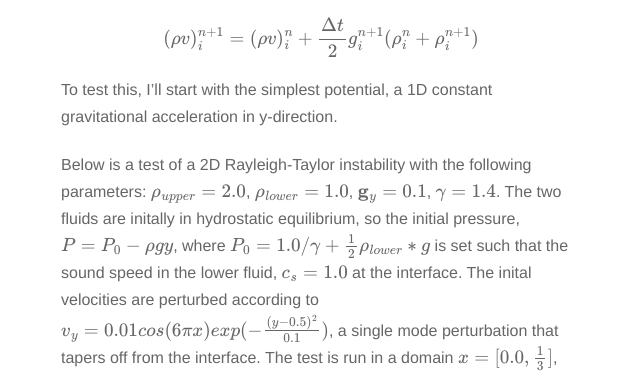
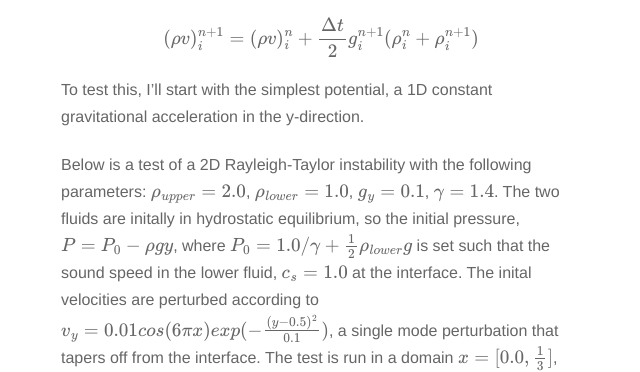
Before and after one commit to evaneschneider/site, a Jekyll site: the page built from _posts/2016-12-5-Gravity-Part-1.markdown, in a window 1280 px wide and 900 px high, scrolled down 382 px, cut to the strip 0-668 px from the top of the window. Shown: the part 179-551 px from the top of the strip, without its empty margins (319-959 px from the left). Built offline with Jekyll 4.4.1, drawn with Linux system fonts in a browser that asks for light colours; nearby versions of some CDN libraries; formulas are drawn with MathJax 3.

Commit message:
minor edits

```diff
--- a/_posts/2016-12-5-Gravity-Part-1.markdown
+++ b/_posts/2016-12-5-Gravity-Part-1.markdown
@@ -19,13 +19,13 @@
 $$(\rho v)^{n+1}_i = (\rho v)^{n}_{i} + \frac{\Delta t}{2} g^{n+1}_{i} (\rho^{n}_{i} + \rho^{n+1}_{i})$$
 
 To test this, I'll start with the simplest potential, a
-1D constant gravitational acceleration in y-direction.
+1D constant gravitational acceleration in the y-direction.
 
 Below is a test of a 2D Rayleigh-Taylor instability
 with the following parameters: $$\rho_{upper} = 2.0$$, $$\rho_{lower} = 1.0$$,
-$$\mathbf{g}_{y} = 0.1$$, $$\gamma = 1.4$$. The two fluids are initally in
+$$g_{y} = 0.1$$, $$\gamma = 1.4$$. The two fluids are initally in
 hydrostatic equilibrium, so the initial pressure, $$P = P_0 - \rho g y$$,
-where $$P_0 = 1.0/\gamma + \frac{1}{2} \rho_{lower} * g$$ is set such that the
+where $$P_0 = 1.0/\gamma + \frac{1}{2} \rho_{lower} g$$ is set such that the
 sound speed in the lower fluid, $$c_s = 1.0$$ at the interface. The inital velocities
 are perturbed according to $$v_y = 0.01 cos(6\pi x) exp(-\frac{(y-0.5)^{2}}{0.1})$$, a
 single mode perturbation that tapers off from the interface. The test is run in a
@@ -34,7 +34,9 @@
 Below is a movie showing the evolution of the fluid until $$t = 8.5$$. The color-scale
 represents the density from $$\rho = 1.0$$ to $$\rho = 2.0$$.
 
-<video class='center' src="{{ site.url }}assets/movies/rayleigh_taylor.mov" width="200" height="600" controls preload></video>
+<div style="text-align: center">
+<video src="{{ site.url }}assets/movies/rayleigh_taylor.mov" width="200" height="600" controls preload></video>
+</div>
 
 While the instability does develop, the overall evolution of the fluid is quite bouncy. This is
 likely because operator-split gravity update does not couple the hydro and gravity fluxes
```
